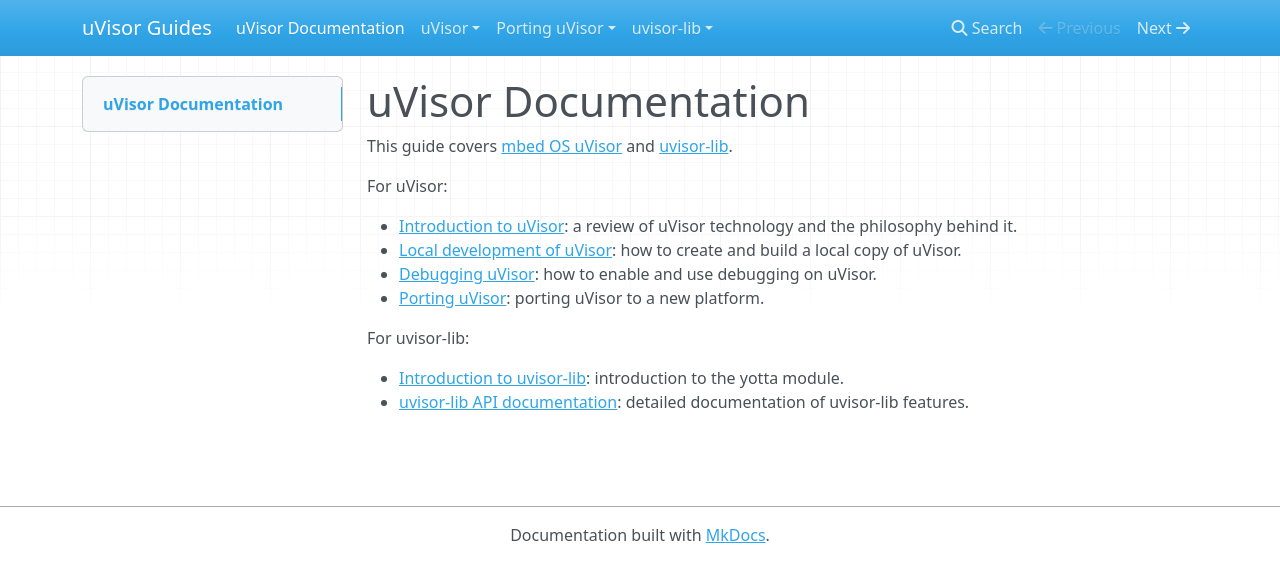
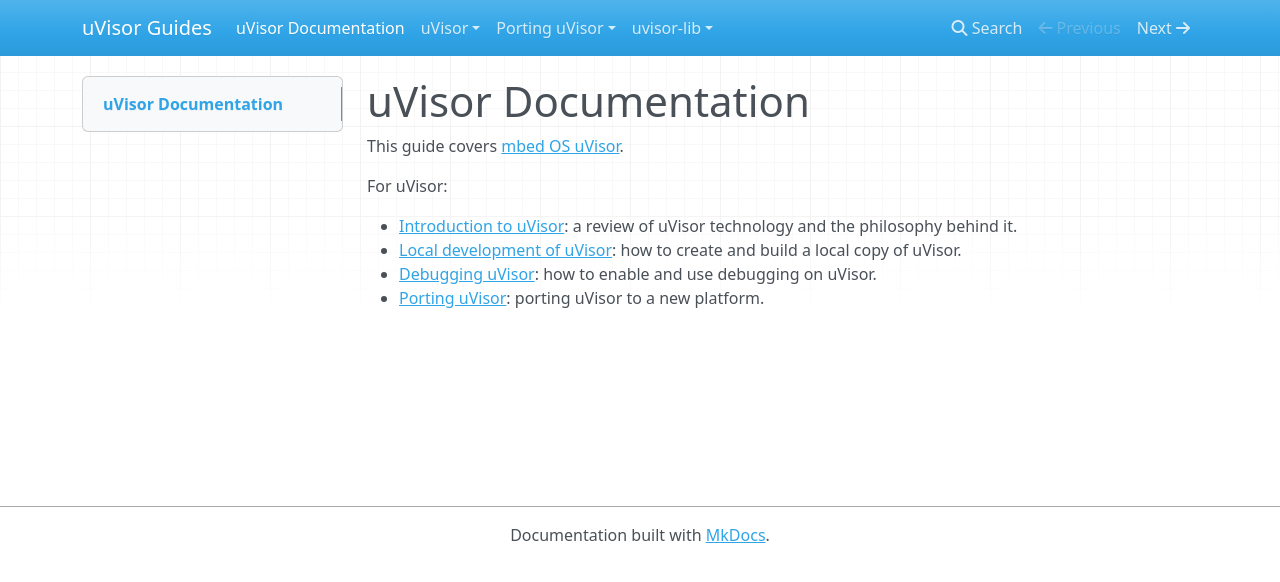
Before and after one commit to ARMmbed/uvisor_docs, an MkDocs documentation site: the page built from Docs/index.md, in a window 1280 px wide. Shown: the top 582 px of the page. Built offline with MkDocs 1.6.1, drawn with Linux system fonts in a browser that asks for light colours; nearby versions of some CDN libraries; old or Windows-style settings are respelled for this version of MkDocs.

Commit message:
Removing uvisor-lib

```diff
--- a/Docs/index.md
+++ b/Docs/index.md
@@ -1,6 +1,6 @@
 # uVisor Documentation
 
-This guide covers [mbed OS uVisor](https://github.com/ARMmbed/uvisor) and [uvisor-lib](https://github.com/ARMmbed/uvisor-lib).
+This guide covers [mbed OS uVisor](https://github.com/ARMmbed/uvisor).
 
 For uVisor:
 
@@ -8,8 +8,3 @@ For uVisor:
 * [Local development of uVisor](Dev_Local.md): how to create and build a local copy of uVisor.
 * [Debugging uVisor](Debugging.md): how to enable and use debugging on uVisor.
 * [Porting uVisor](Porting.md): porting uVisor to a new platform.
-
-For uvisor-lib:
-
-* [Introduction to uvisor-lib](lib_intro.md): introduction to the yotta module.
-* [uvisor-lib API documentation](lib_API.md): detailed documentation of uvisor-lib features.
```
